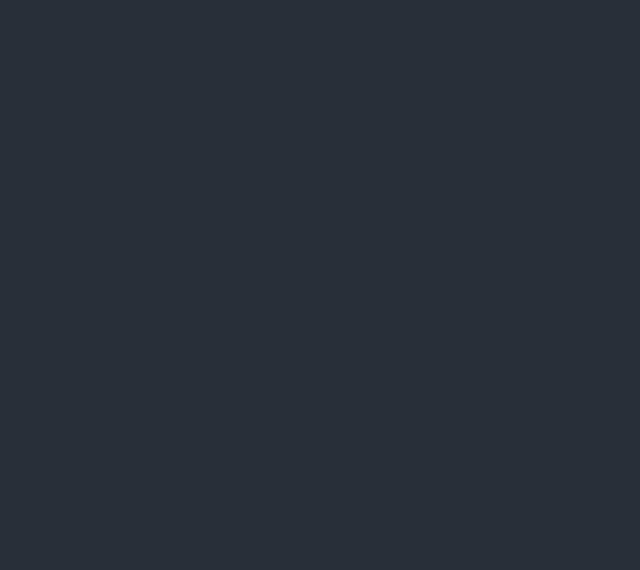
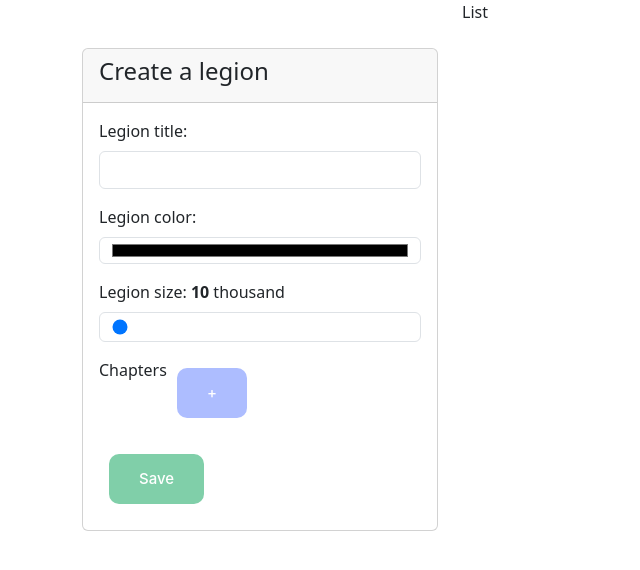
Before and after one commit to KarolisZemelis/legionesAstartes_crudReact, a React (Create React App) app: page / in a window 1280 px wide. Shown: the top 570 px of the page, without its empty margins (0-640 px from the left). Built offline with nearby package versions, Linux system fonts and the light colour scheme.

Commit message:
added input fields and prepared them for submition

```diff
--- a/package.json
+++ b/package.json
@@ -3,6 +3,7 @@
   "version": "0.1.0",
   "private": true,
   "dependencies": {
+    "bootstrap": "^5.3.3",
     "cra-template": "1.2.0",
     "react": "^18.3.0",
     "react-dom": "^18.3.0",
--- a/src/App.jsx
+++ b/src/App.jsx
@@ -1,11 +1,21 @@
-import "./app.css";
+import "./crud.scss";
+import "./buttons.scss";
 
-function App() {
+import Create from "./Components/Create";
+
+export default function App() {
   return (
     <div className="App">
-      <header className="App-header"></header>
+      <header className="App-header">
+        <div className="container text-container">
+          <div className="row">
+            <div className="col-4">
+              <Create />
+            </div>
+            <div className="col-8">List</div>
+          </div>
+        </div>
+      </header>
     </div>
   );
 }
-
-export default App;
--- /dev/null
+++ b/src/Components/Create.jsx
@@ -0,0 +1,98 @@
+import { useState, useEffect } from "react";
+import * as C from "./constants";
+
+export default function Create() {
+  const [legion, setLegion] = useState(C.defaultLegion);
+  const [chapters, setChapters] = useState([]);
+
+  const handleTitle = (e) => {
+    setLegion((_) => ({ ...legion, [e.target.name]: e.target.value }));
+  };
+  const handleColor = (e) => {
+    setLegion((_) => ({ ...legion, [e.target.name]: e.target.value }));
+  };
+  const handleSize = (e) => {
+    setLegion((_) => ({ ...legion, [e.target.name]: e.target.value }));
+  };
+  const add = () => {
+    setChapters((c) => ["", ...c]);
+  };
+  const removeChapter = (index) => {
+    setChapters((c) => c.filter((_, i) => i !== index));
+  };
+  const handleChapters = (e, index) => {
+    setChapters((c) =>
+      c.map((chapter, i) => (i === index ? e.target.value : chapter))
+    );
+  };
+
+  useEffect(() => {
+    console.log(chapters);
+  }, [chapters]);
+
+  return (
+    <div className="card my-5">
+      <div className="card-header">
+        <h4>Create a legion</h4>
+      </div>
+      <div className="card-body">
+        <div className="mb-3">
+          <label className="form-label">Legion title:</label>
+          <input
+            type="text"
+            name="name"
+            className="form-control"
+            onChange={handleTitle}
+            value={legion.name}
+          />
+        </div>
+        <div className="mb-3">
+          <label className="form-label">Legion color:</label>
+          <input
+            type="color"
+            name="color_hex"
+            className="form-control"
+            onChange={handleColor}
+            value={legion.color_hex}
+          />
+        </div>
+        <div className="mb-3">
+          <label className="form-label">
+            Legion size: <b>{legion.size}</b> thousand
+          </label>
+          <input
+            type="range"
+            name="size"
+            className="form-control"
+            onChange={handleSize}
+            value={legion.size}
+            min={10}
+            max={500}
+          />
+        </div>
+        <div className="mb-3">
+          <label className="form-label">Chapters</label>
+          {chapters.map((chapter, index) => (
+            <div key={index} className="form-add">
+              <input
+                type="text"
+                name="chapter"
+                className="form-Controls"
+                onChange={(e) => handleChapters(e, index)}
+                value={chapter}
+              />
+              <button className="purple" onClick={(_) => removeChapter(index)}>
+                -
+              </button>
+            </div>
+          ))}
+          <button className="purple" onClick={add}>
+            +
+          </button>
+        </div>
+
+        <button className="green">Save</button>
+      </div>
+    </div>
+  );
+}
--- /dev/null
+++ b/src/Components/constants.js
@@ -0,0 +1,5 @@
+export const defaultLegion = {
+    name: '',
+    size: '10',
+    color_hex: '#000000',
+}
--- /dev/null
+++ b/src/buttons.css
@@ -0,0 +1,88 @@
+button {
+  -webkit-appearance: none;
+  -moz-appearance: none;
+  appearance: none;
+  -webkit-backface-visibility: hidden;
+  backface-visibility: hidden;
+  background-color: #adbdff;
+  border-radius: 10px;
+  border-style: none;
+  box-shadow: none;
+  box-sizing: border-box;
+  color: #fff;
+  cursor: pointer;
+  display: inline-block;
+  font-family: Inter, -apple-system, system-ui, "Segoe UI", Helvetica, Arial,
+    sans-serif;
+  font-size: 15px;
+  font-weight: 500;
+  height: 50px;
+  letter-spacing: normal;
+  line-height: 1.5;
+  outline: none;
+  overflow: hidden;
+  padding: 14px 30px;
+  position: relative;
+  text-align: center;
+  text-decoration: none;
+  transform: translate3d(0, 0, 0);
+  transition: all 0.3s;
+  -webkit-user-select: none;
+  -moz-user-select: none;
+  user-select: none;
+  touch-action: manipulation;
+  vertical-align: top;
+  white-space: nowrap;
+  margin: 10px;
+}
+button:hover {
+  background-color: #94a8ff;
+  box-shadow: rgba(0, 0, 0, 0.05) 0 5px 30px, rgba(0, 0, 0, 0.05) 0 1px 4px;
+  opacity: 1;
+  transform: translateY(0);
+  transition-duration: 0.35s;
+}
+button:hover:after {
+  opacity: 0.5;
+}
+button:active {
+  box-shadow: rgba(0, 0, 0, 0.1) 0 3px 6px 0, rgba(0, 0, 0, 0.1) 0 0 10px 0,
+    rgba(0, 0, 0, 0.1) 0 1px 4px -1px;
+  transform: translateY(2px);
+  transition-duration: 0.35s;
+}
+button:active:after {
+  opacity: 1;
+}
+button.red {
+  background-color: #b74f6f;
+}
+button.red:hover {
+  background-color: #a84563;
+}
+button.blue {
+  background-color: #3185fc;
+}
+button.blue:hover {
+  background-color: #1876fc;
+}
+button.green {
+  background-color: #80cfa9;
+}
+button.green:hover {
+  background-color: #6dc89c;
+}
+button.yellow {
+  background-color: #f18f01;
+}
+button.yellow:hover {
+  background-color: #d88001;
+}
+button:disabled {
+  background-color: gray;
+  cursor: default;
+  opacity: 0.5;
+}
+button:disabled:hover {
+  background-color: gray;
+}
--- /dev/null
+++ b/src/buttons.scss
@@ -0,0 +1,97 @@
+$red: #b74f6f;
+$gray: #adbdff;
+$blue: #3185fc;
+$green: #80cfa9;
+$yellow: #f18f01;
+
+button {
+  appearance: none;
+  backface-visibility: hidden;
+  background-color: $gray;
+  border-radius: 10px;
+  border-style: none;
+  box-shadow: none;
+  box-sizing: border-box;
+  color: #fff;
+  cursor: pointer;
+  display: inline-block;
+  font-family: Inter, -apple-system, system-ui, "Segoe UI", Helvetica, Arial,
+    sans-serif;
+  font-size: 15px;
+  font-weight: 500;
+  height: 50px;
+  letter-spacing: normal;
+  line-height: 1.5;
+  outline: none;
+  overflow: hidden;
+  padding: 14px 30px;
+  position: relative;
+  text-align: center;
+  text-decoration: none;
+  transform: translate3d(0, 0, 0);
+  transition: all 0.3s;
+  user-select: none;
+  touch-action: manipulation;
+  vertical-align: top;
+  white-space: nowrap;
+  margin: 10px;
+
+  &:hover {
+    background-color: darken($gray, 5%);
+    box-shadow: rgba(0, 0, 0, 0.05) 0 5px 30px, rgba(0, 0, 0, 0.05) 0 1px 4px;
+    opacity: 1;
+    transform: translateY(0);
+    transition-duration: 0.35s;
+
+    &:after {
+      opacity: 0.5;
+    }
+  }
+
+  &:active {
+    box-shadow: rgba(0, 0, 0, 0.1) 0 3px 6px 0, rgba(0, 0, 0, 0.1) 0 0 10px 0,
+      rgba(0, 0, 0, 0.1) 0 1px 4px -1px;
+    transform: translateY(2px);
+    transition-duration: 0.35s;
+
+    &:after {
+      opacity: 1;
+    }
+  }
+  &.red {
+    background-color: $red;
+
+    &:hover {
+      background-color: darken($red, 5%);
+    }
+  }
+  &.blue {
+    background-color: $blue;
+
+    &:hover {
+      background-color: darken($blue, 5%);
+    }
+  }
+  &.green {
+    background-color: $green;
+
+    &:hover {
+      background-color: darken($green, 5%);
+    }
+  }
+  &.yellow {
+    background-color: $yellow;
+
+    &:hover {
+      background-color: darken($yellow, 5%);
+    }
+  }
+  &:disabled {
+    background-color: gray;
+    cursor: default;
+    opacity: 0.5;
+    &:hover {
+      background-color: gray;
+    }
+  }
+}
--- /dev/null
+++ b/src/crud.scss
@@ -0,0 +1 @@
+@import "~bootstrap/scss/bootstrap";
```
Also changed, not shown: src/app.scss (renamed from src/app.css), 1 other file (tests, documents, lock files or other folders).
